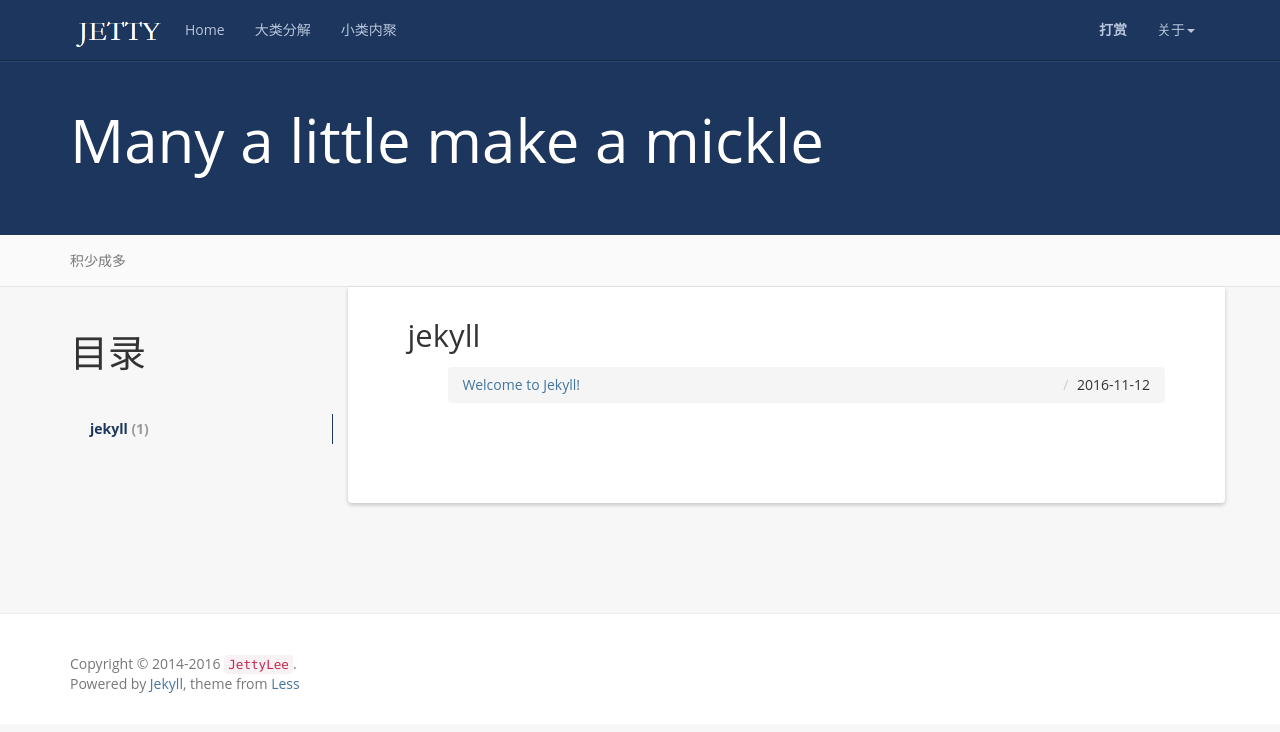
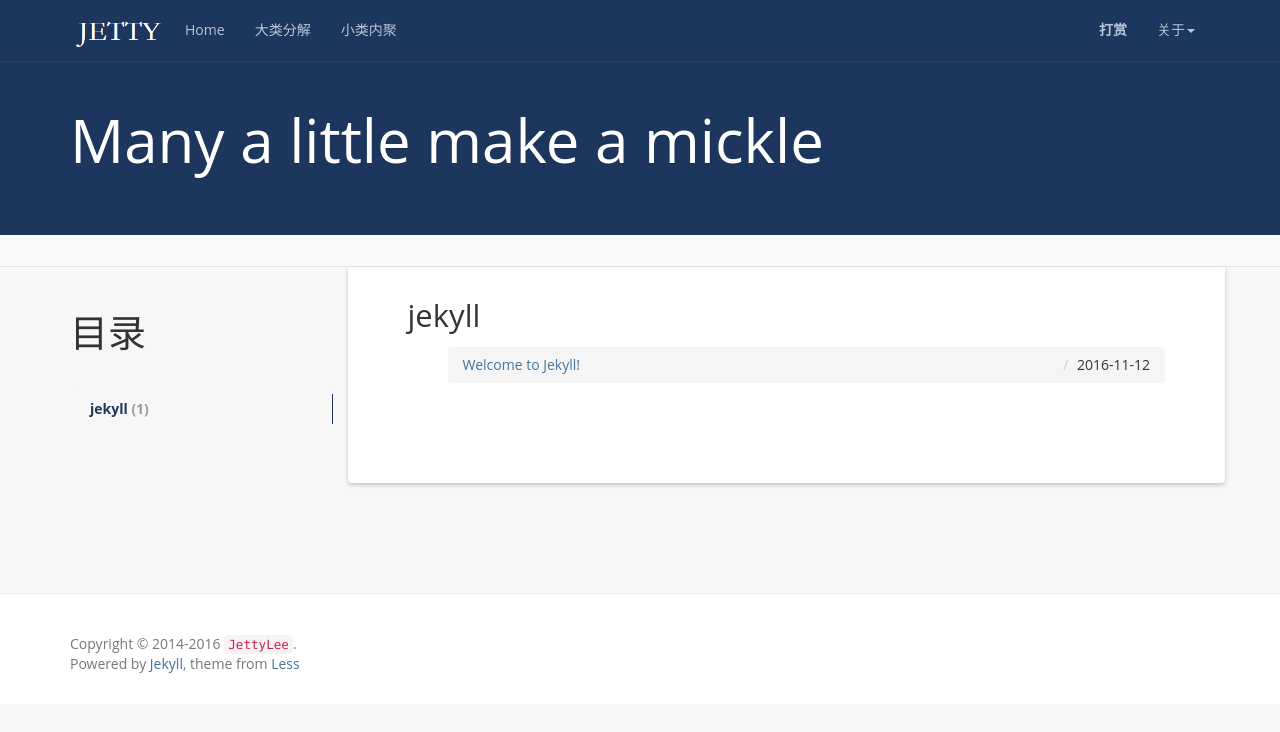
Before and after one commit to JettyLee/blog, a Jekyll site: the page built from tag/index.html, in a window 1280 px wide. Shown: the top 732 px of the page. Built offline with Jekyll 4.4.1, drawn with Linux system fonts in a browser that asks for light colours; comment, search, counter and statistics services are not loaded.

Commit message:
update banner

```diff
--- a/_config.yml
+++ b/_config.yml
@@ -9,7 +9,7 @@ baseurl: ""
 description: 勿忘初心
 meta_description: 李嘉伟;个人博客;积少成多
 motto: Many a little make a mickle
-banner: 积少成多
+banner:
 
 #permalink: /:categories/:year/:month/:day/:title/
 permalink: /:year/:month/:day/:title/
```
